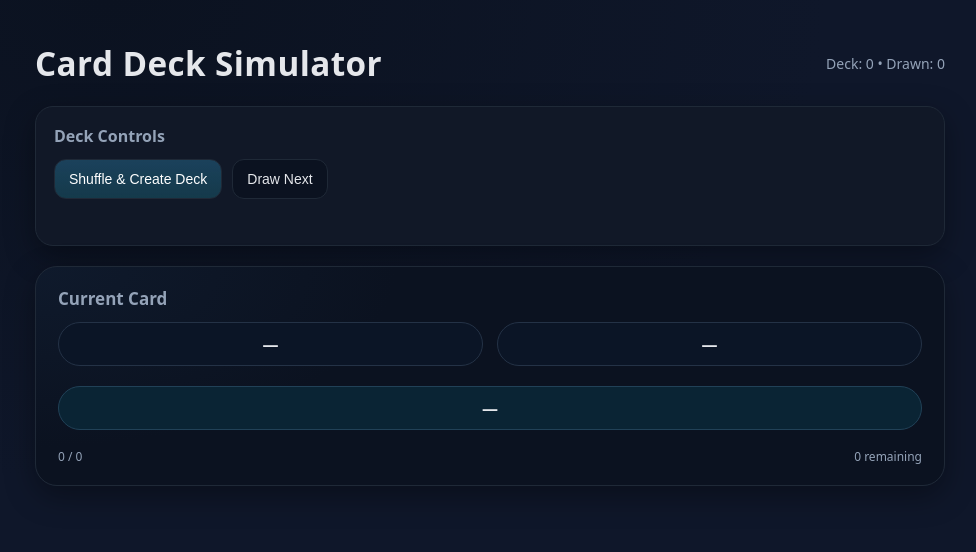
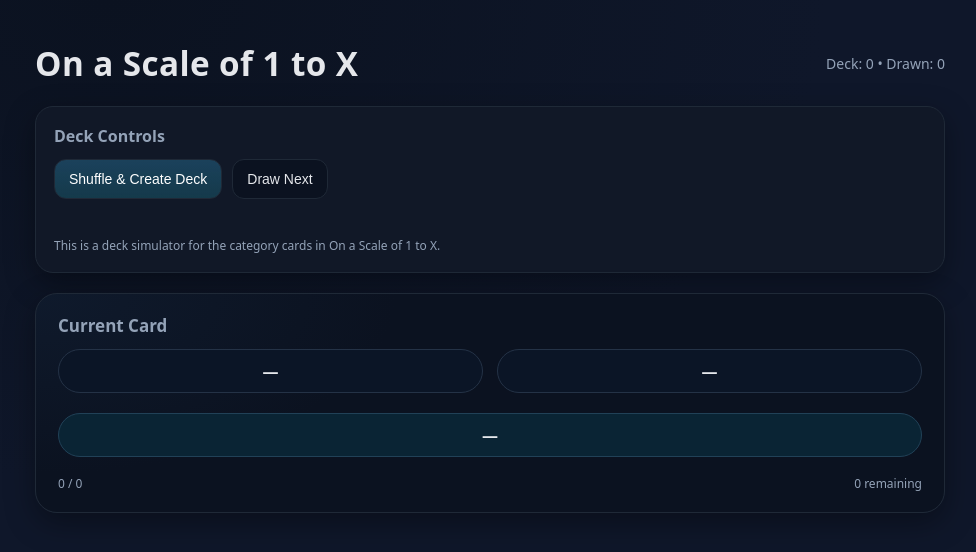
Before and after one commit to ivanbje/OnAScaleOf1ToX, a plain HTML site: page index.html in a window 1280 px wide. Shown: the whole page, without its empty margins (150-1126 px from the left). Drawn offline with Linux system fonts and the light colour scheme.

Commit message:
changed the title and added description

```diff
--- a/index.html
+++ b/index.html
@@ -3,7 +3,7 @@
 <head>
   <meta charset="UTF-8" />
   <meta name="viewport" content="width=device-width, initial-scale=1" />
-  <title>Card Deck Simulator</title>
+  <title>On a Scale of 1 to X</title>
   <style>
     :root {
       --bg: #0f172a;       /* slate-900 */
@@ -87,7 +87,7 @@
 <body>
   <div class="container">
     <header>
-      <h1>Card Deck Simulator</h1>
+      <h1>On a Scale of 1 to X</h1>
       <div class="counts" id="counts">Deck: 0 • Drawn: 0</div>
     </header>
 
@@ -98,7 +98,7 @@
         <button id="draw" class="btn-secondary" title="Draw next card">Draw Next</button>
       </div>
       <div id="status" class="status"></div>
-      <!--<div class="note">Categories are hardcoded. To change them later, edit the <code class="inline">GENERIC</code> and <code class="inline">NICHE</code> arrays in the source.</div>-->
+      <div class="note">This is a deck simulator for the category cards in On a Scale of 1 to X.</div>
     </section>
 
     <section class="stage">
```
